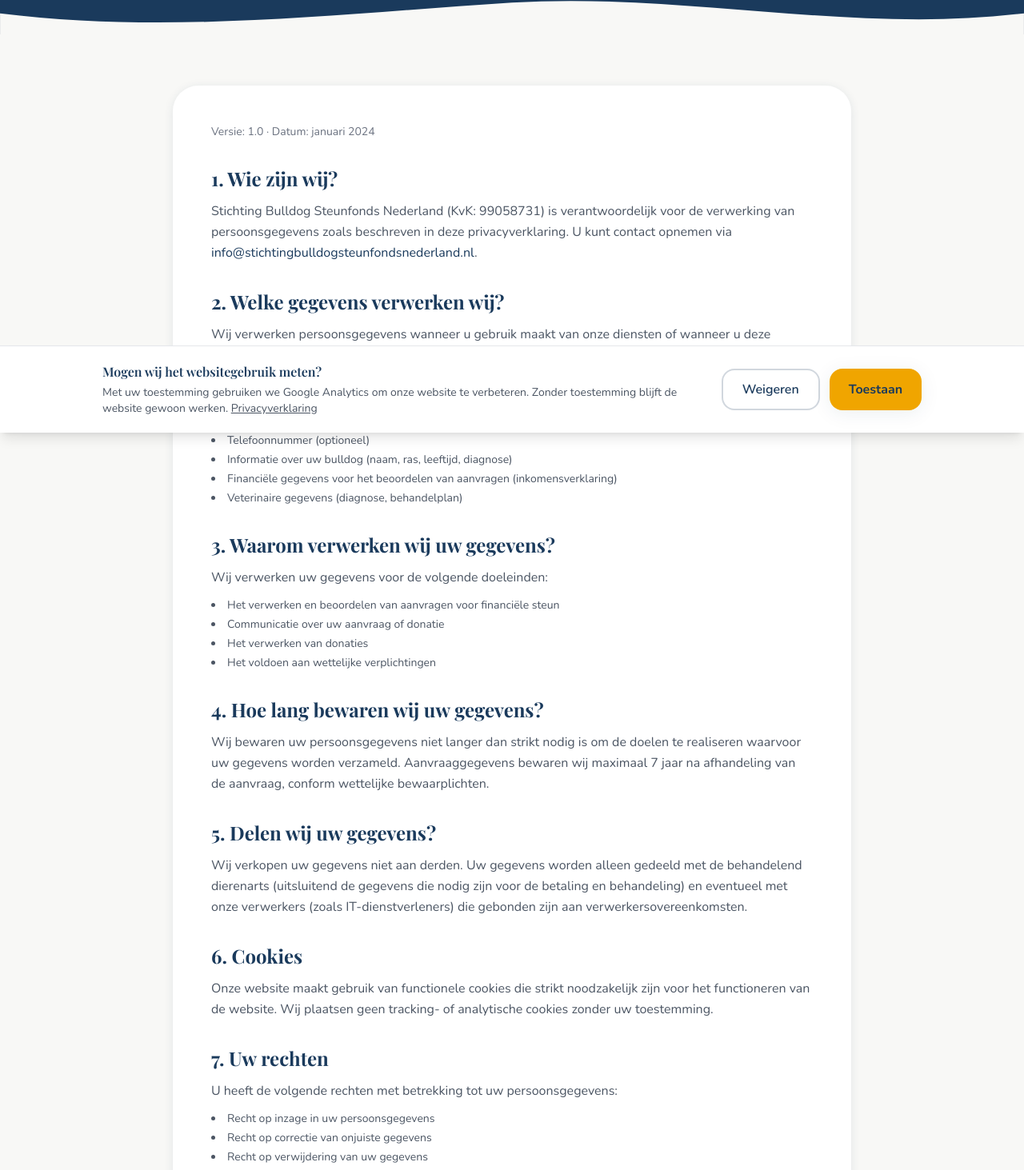
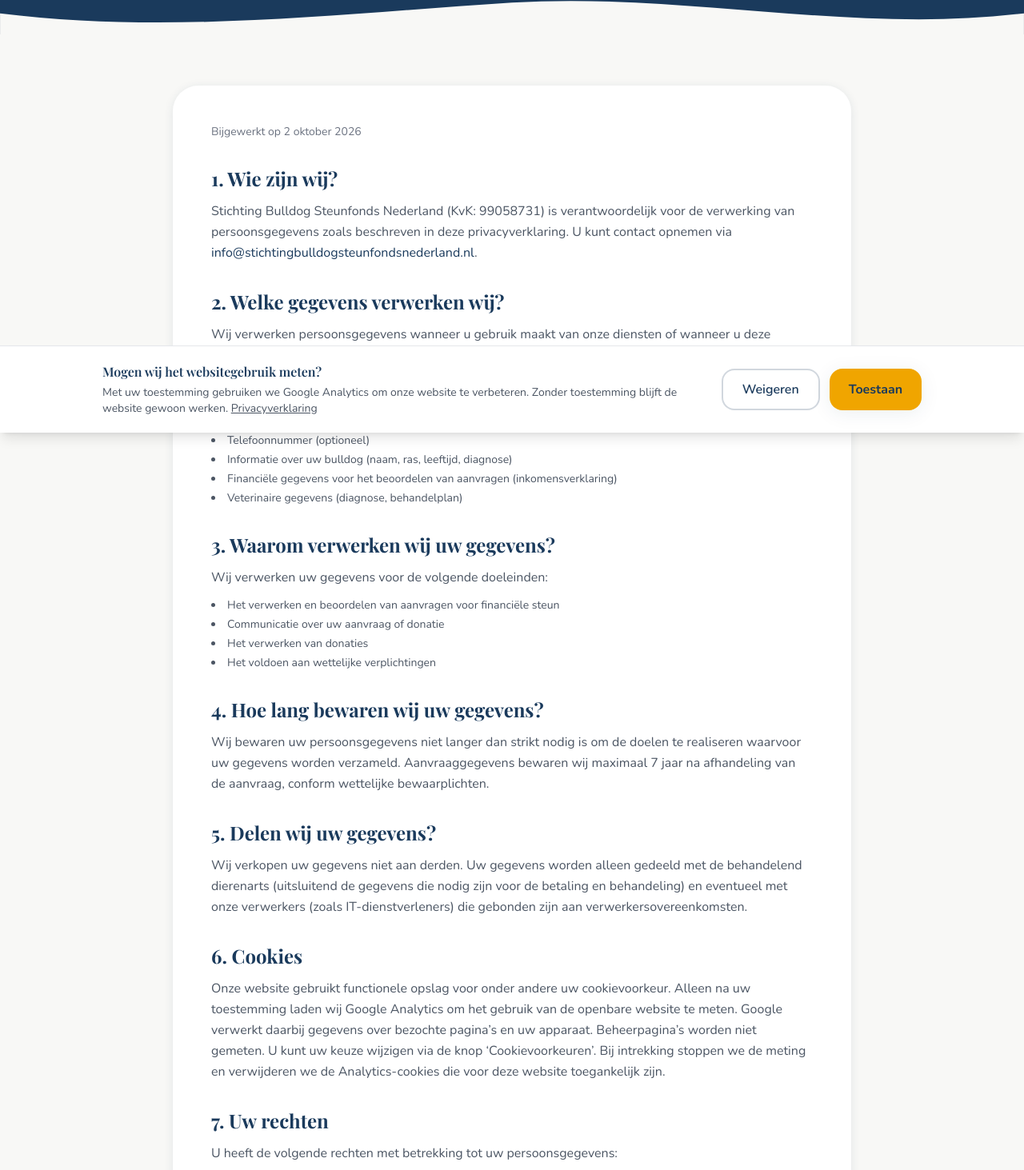
Before and after one commit to michielpetersenmp-cmd/bulldog-website, a Next.js app: page /privacyverklaring in a window 1280 px wide. Shown: the part 259-1722 px from the top of the page at 80% size. Built offline with nearby package versions, Linux system fonts and the light colour scheme; a web font is replaced by a local one.

Commit message:
Website: privacyverklaring bijwerken voor Analytics

```diff
--- a/src/app/privacyverklaring/page.tsx
+++ b/src/app/privacyverklaring/page.tsx
@@ -9,7 +9,6 @@ export const metadata: Metadata = {
 export default function PrivacyverklaringPage() {
   return (
     <>
-      {/* Hero */}
       <section className="pt-28 pb-12 bg-primary relative overflow-hidden">
         <div className="absolute inset-0 paw-bg opacity-20" />
         <div className="relative max-w-4xl mx-auto px-4 sm:px-6">
@@ -30,12 +29,11 @@ export default function PrivacyverklaringPage() {
         </div>
       </section>
 
-      {/* Content */}
       <section className="py-16 bg-bg">
         <div className="max-w-4xl mx-auto px-4 sm:px-6">
           <div className="bg-white rounded-3xl shadow-card p-8 md:p-12 prose prose-gray max-w-none">
             <p className="text-gray-500 text-sm mb-8">
-              Versie: 1.0 · Datum: januari 2024
+              Bijgewerkt op 2 oktober 2026
             </p>
 
             <div className="space-y-8">
@@ -103,9 +101,7 @@ export default function PrivacyverklaringPage() {
               <div>
                 <h2 className="font-display font-bold text-primary text-2xl mb-3">6. Cookies</h2>
                 <p className="text-gray-600 leading-relaxed">
-                  Onze website maakt gebruik van functionele cookies die strikt noodzakelijk zijn voor
-                  het functioneren van de website. Wij plaatsen geen tracking- of analytische cookies
-                  zonder uw toestemming.
+                  Onze website gebruikt functionele opslag voor onder andere uw cookievoorkeur. Alleen na uw toestemming laden wij Google Analytics om het gebruik van de openbare website te meten. Google verwerkt daarbij gegevens over bezochte pagina’s en uw apparaat. Beheerpagina’s worden niet gemeten. U kunt uw keuze wijzigen via de knop ‘Cookievoorkeuren’. Bij intrekking stoppen we de meting en verwijderen we de Analytics-cookies die voor deze website toegankelijk zijn.
                 </p>
               </div>
 
```
